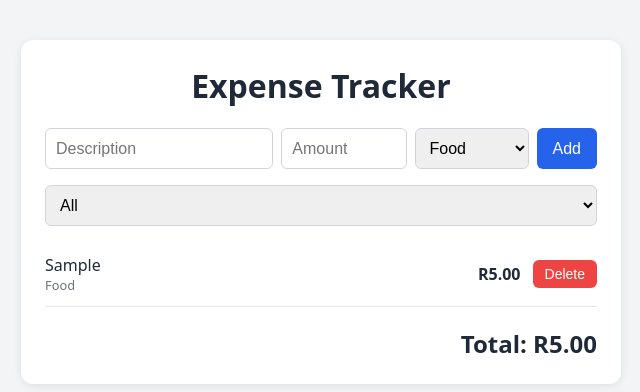
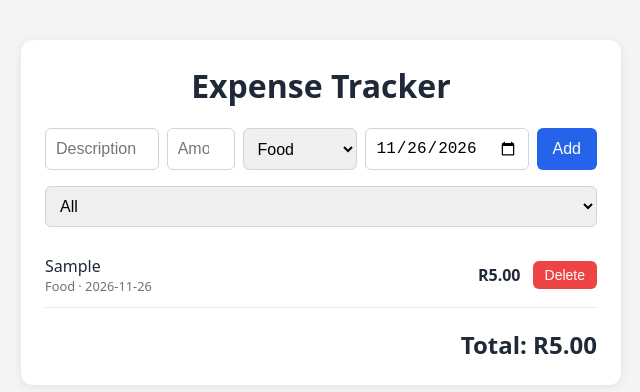
Before and after one commit to Tumelo-Tutubala/expense-tracker, a React (Vite) app in the folder expense-tracker/: page / in a window 1280 px wide. Both pictures are taken after typing "Sample", "5" into the empty fields and a click on the button "Add". Shown: the top 392 px of the page, without its empty margins (319-959 px from the left). Built offline with nearby package versions, Linux system fonts and the light colour scheme.

Commit message:
Add date to expenses

```diff
--- a/expense-tracker/src/components/ExpenseForm.jsx
+++ b/expense-tracker/src/components/ExpenseForm.jsx
@@ -1,24 +1,29 @@
 import { useState } from "react";
 
 function ExpenseForm({ onAdd }) {
+    const today = new Date().toLocaleDateString("en-CA");
+
     const [description, setDescription] = useState("");
     const [amount, setAmount] = useState("");
     const [category, setCategory] = useState("Food");
+    const [date, setDate] = useState(today);
 
     function handleSubmit(e) {
         e.preventDefault();
 
-        if (description.trim() === "" || amount === "") return;
+        if (description.trim() === "" || amount === "" || date === "") return;
 
         onAdd({
             id: Date.now(),
             description: description.trim(),
             amount: Number(amount),
             category: category,
+            date: date,
         });
 
         setDescription("");
         setAmount("");
+        setDate(today);
     }
 
     return (
@@ -42,6 +47,11 @@ function ExpenseForm({ onAdd }) {
                 <option>Bills</option>
                 <option>Other</option>
             </select>
+            <input
+                type="date"
+                value={date}
+                onChange={(e) => setDate(e.target.value)}
+            />
             <button type="submit">Add</button>
         </form>
     );
--- a/expense-tracker/src/components/ExpenseItem.jsx
+++ b/expense-tracker/src/components/ExpenseItem.jsx
@@ -3,7 +3,10 @@ function ExpenseItem({ expense, onDelete }) {
         <li className="ExpenseItem">
             <div className="ExpenseItem-info">
                 <span className="ExpenseItem-description">{expense.description}</span>
-                <span className="ExpenseItem-category">{expense.category}</span>
+                <span className="ExpenseItem-category">
+                    {expense.category}
+                    {expense.date && ` · ${expense.date}`}
+                </span>
             </div>
             <span className="ExpenseItem-amount">R{expense.amount.toFixed(2)}</span>
             <button
--- a/expense-tracker/src/index.css
+++ b/expense-tracker/src/index.css
@@ -95,6 +95,10 @@ button:hover {
     border-bottom: 1px solid #e5e7eb;
 }
 
+.ExpenseForm input[type="date"] {
+    min-width: 0;
+}
+
 .ExpenseItem-info {
     flex: 1;
     display: flex;
```
